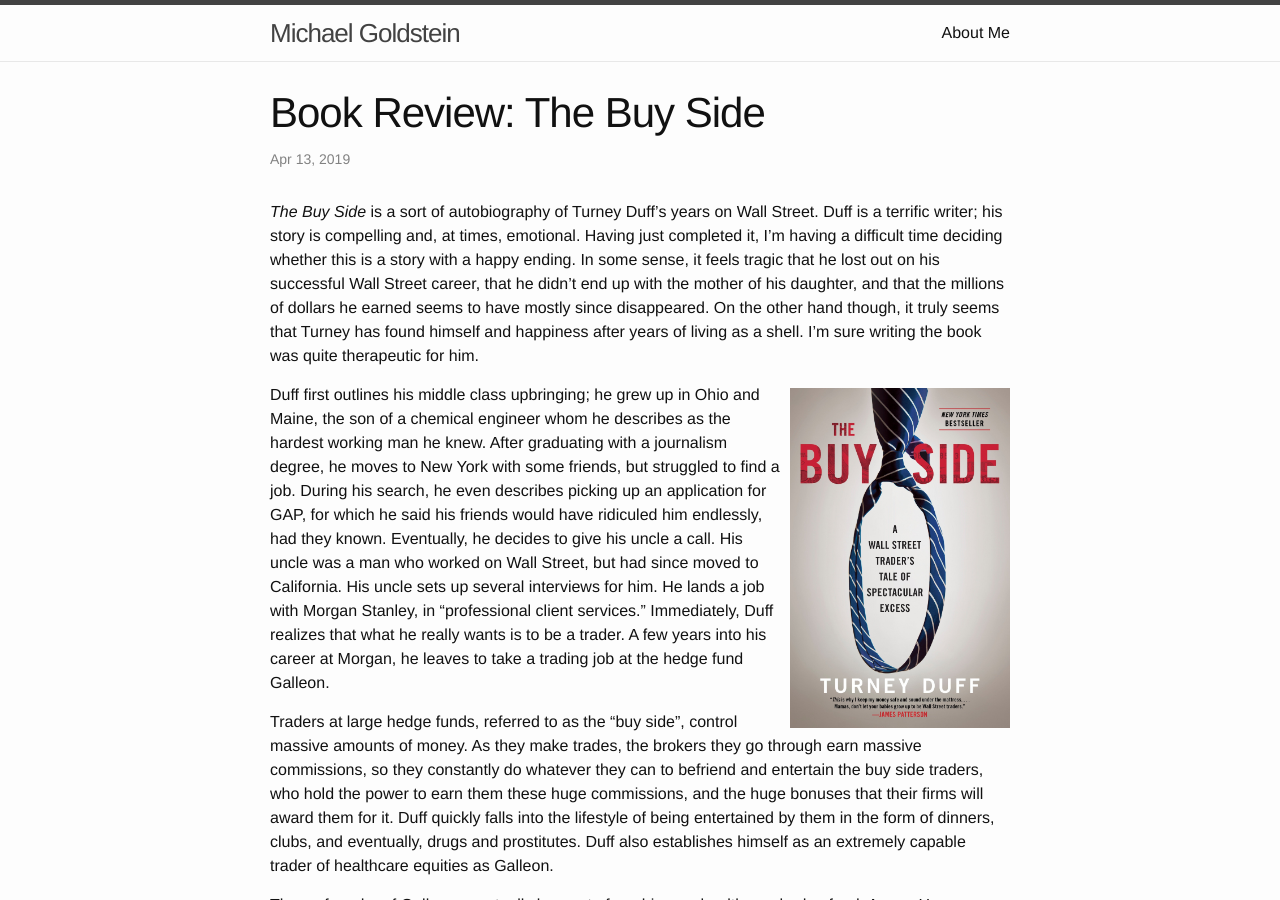
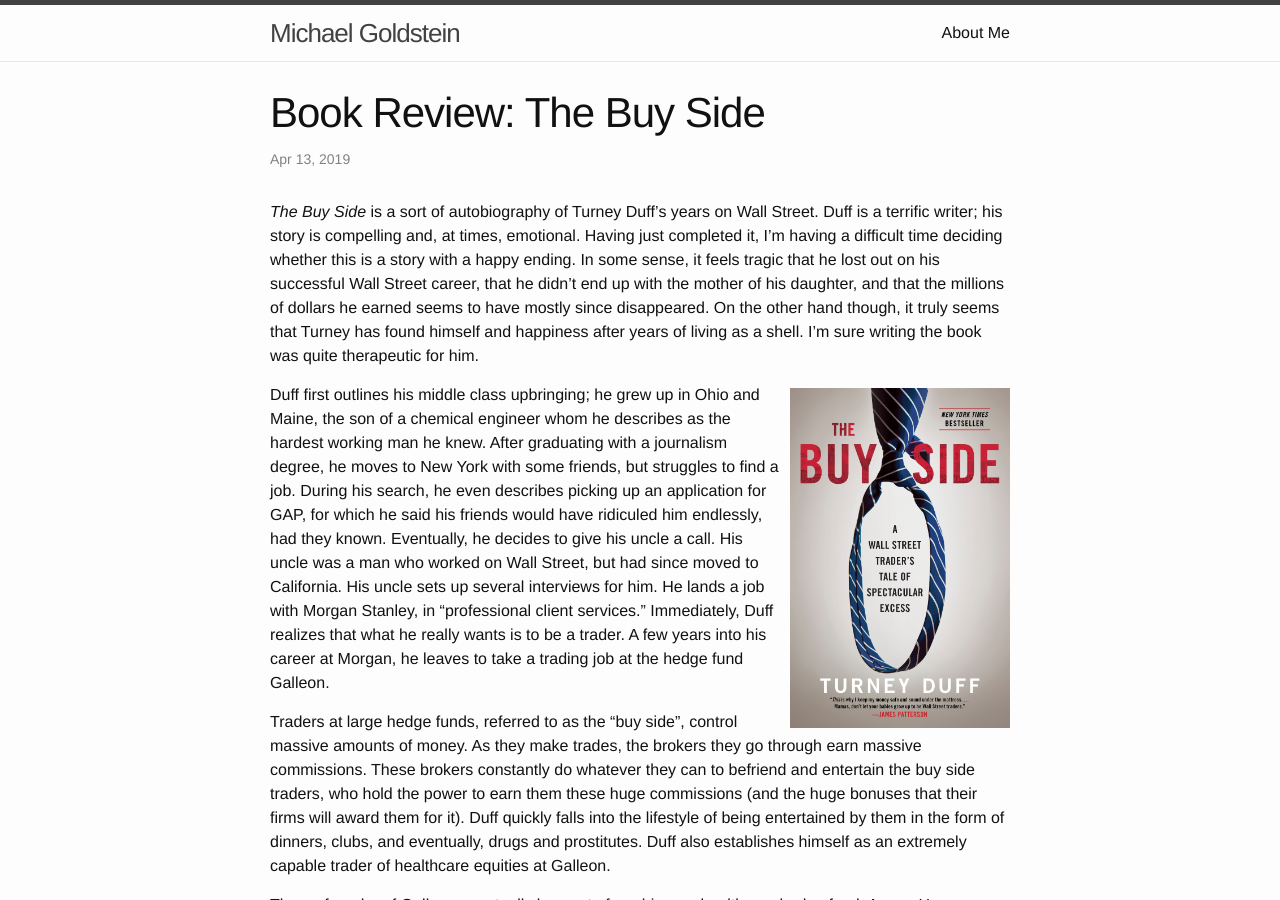
Before and after one commit to mgold95/mgold95.github.io, a Jekyll site: the page built from _posts/2019-04-13-book-review-the-buy-side.md, in a window 1280 px wide and 900 px high. Built offline with Jekyll 4.4.1, drawn with Linux system fonts in a browser that asks for light colours; comment, search, counter and statistics services are not loaded.

Commit message:
fixed some typos in a post

```diff
--- a/_posts/2019-04-13-book-review-the-buy-side.md
+++ b/_posts/2019-04-13-book-review-the-buy-side.md
@@ -19,7 +19,7 @@ as a shell. I'm sure writing the book was quite therapeutic for him.
 
 Duff first outlines his middle class upbringing; he grew up in Ohio and Maine, the son of a chemical
 engineer whom he describes as the hardest working man he knew. After graduating with a journalism
-degree, he moves to New York with some friends, but struggled to find a job. During his search, he
+degree, he moves to New York with some friends, but struggles to find a job. During his search, he
 even describes picking up an application for GAP, for which he said his friends would have ridiculed
 him endlessly, had they known. Eventually, he decides to give his uncle a call. His uncle was a man
 who worked on Wall Street, but had since moved to California. His uncle sets up several interviews for
@@ -28,12 +28,12 @@ that what he really wants is to be a trader. A few years into his career at Morg
 a trading job at the hedge fund Galleon.
 
 Traders at large hedge funds, referred to as the "buy side", control massive amounts of money.
-As they make trades, the brokers they go through earn massive commissions, so they constantly
+As they make trades, the brokers they go through earn massive commissions. These brokers constantly
 do whatever they can to befriend and entertain the buy side traders, who hold the power to earn
-them these huge commissions, and the huge bonuses that their firms will award them for it. Duff
+them these huge commissions (and the huge bonuses that their firms will award them for it). Duff
 quickly falls into the lifestyle of being entertained by them in the form of dinners, clubs,
 and eventually, drugs and prostitutes. Duff also establishes himself as an extremely capable
-trader of healthcare equities as Galleon.
+trader of healthcare equities at Galleon.
 
 The co-founder of Galleon eventually leaves to form his own healthcare hedge fund, Argus. He persuades Duff
 to leave and join him. Duff becomes a head trader, and a powerful force on Wall Street. During his
```
